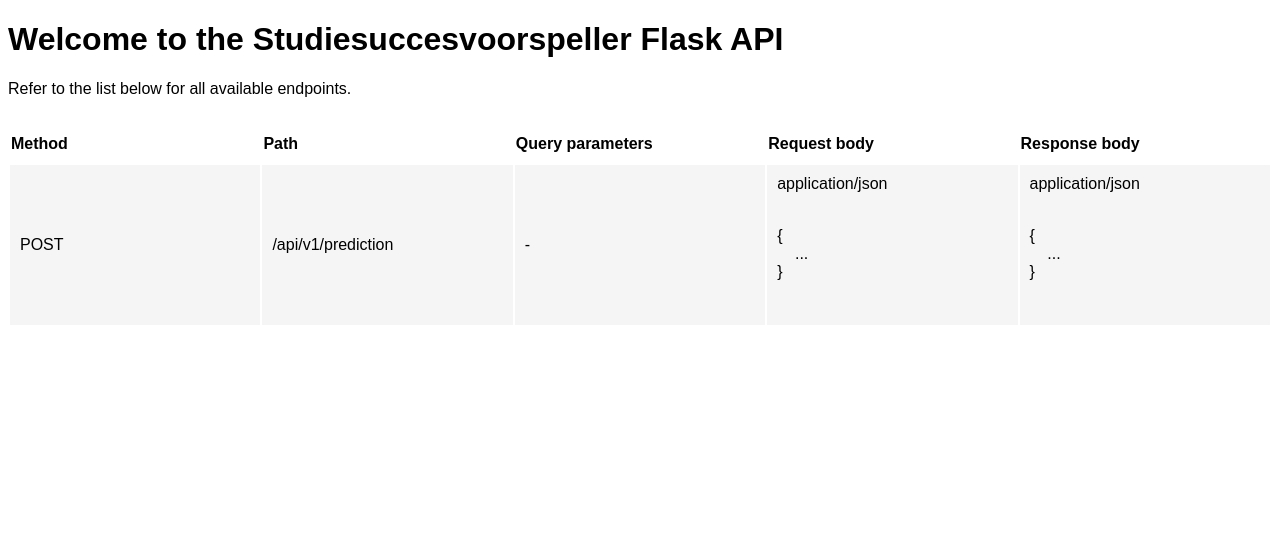
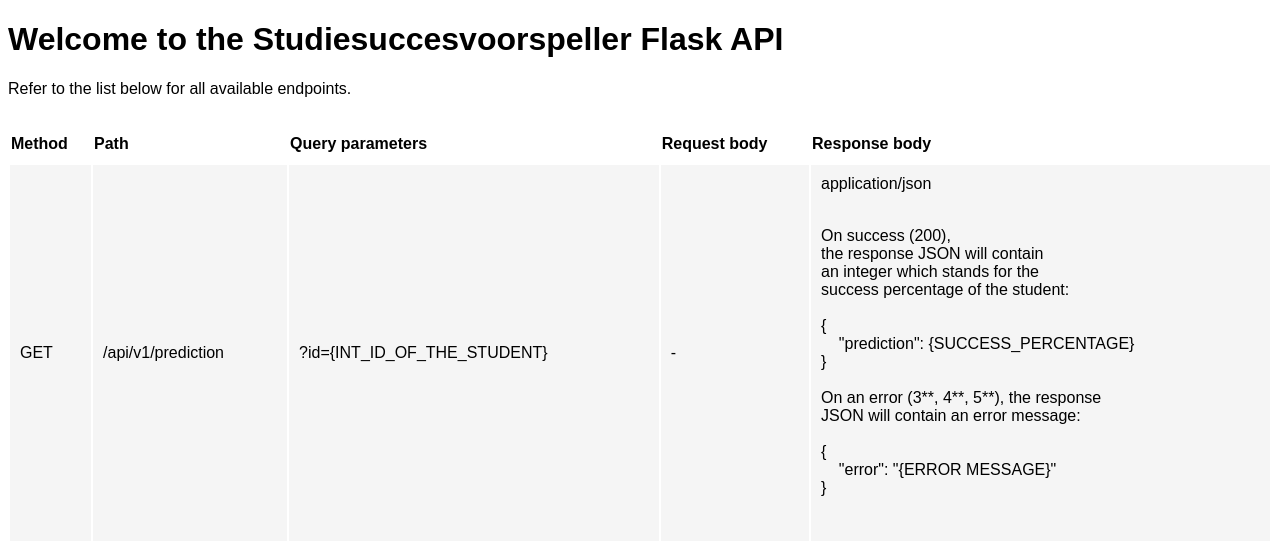
Before and after one commit to daanbakker1995/studieSuccesVoorspellerAI, a Flask app: page / in a window 1280 px wide. Shown: the top 542 px of the page. Run offline with Flask 2, Linux system fonts and the light colour scheme.

Commit message:
Added prediction endpoint to link to the A.I. program

```diff
--- a/flask_API_prototype/app.py
+++ b/flask_API_prototype/app.py
@@ -1,22 +1,47 @@
 from flask import Flask
 from flask import render_template
+from flask import request
 
 # Initialize a Flask app.
 app = Flask(__name__)
+
+
+# Helper function to check if data is of type int.
+def can_parse_int(data):
+    try:
+        int(data)
+        return True
+    except ValueError:
+        return False
 
 
 # GET - /
 @app.route('/')
 def index():
     # Return templates/index.html.
-    # This only works if the
+    # This only works if the index.html file exists in templates/.
     return render_template('index.html')
 
 
-# POST - /api/v1/prediction
-@app.route('/api/v1/prediction', methods=['POST'])
+# GET - /api/v1/prediction
+@app.route('/api/v1/prediction')
 def create_task():
-    return '{}'
+    query_param_id = request.args.get('id')
+
+    if query_param_id is None:
+        return {"error": "Missing required query parameter integer 'id'."}, 400
+
+    if not can_parse_int(query_param_id):
+        return {"error": "Query parameter 'id' must be of type int, '{}' was given.".format(query_param_id)}, 400
+
+    if int(query_param_id) < 0:
+        return {"error": "Query parameter 'id' must be a positive number."}, 400
+
+    # TODO: Link TensorFlow with the Flask API.
+    # student_id = int(query_param_id)
+    success_percentage = 38
+
+    return {"prediction": success_percentage}
 
 
 # Run the app in debug mode if the Python interpreter runs
--- a/flask_API_prototype/templates/index.html
+++ b/flask_API_prototype/templates/index.html
@@ -12,7 +12,6 @@
         }
 
         table {
-            table-layout: fixed;
             width: 100%;
         }
 
@@ -53,26 +52,29 @@
     </thead>
     <tbody>
     <tr>
-        <td>POST</td>
+        <td>GET</td>
         <td>/api/v1/prediction</td>
+        <td>?id={INT_ID_OF_THE_STUDENT}</td>
         <td>-</td>
         <td>
             application/json
             <br>
             <br>
             <pre>
+On success (200),
+the response JSON will contain
+an integer which stands for the
+success percentage of the student:
+
 {
-    ...
+    "prediction": {SUCCESS_PERCENTAGE}
 }
-            </pre>
-        </td>
-        <td>
-            application/json
-            <br>
-            <br>
-            <pre>
+
+On an error (3**, 4**, 5**), the response
+JSON will contain an error message:
+
 {
-    ...
+    "error": "{ERROR MESSAGE}"
 }
             </pre>
         </td>
```
